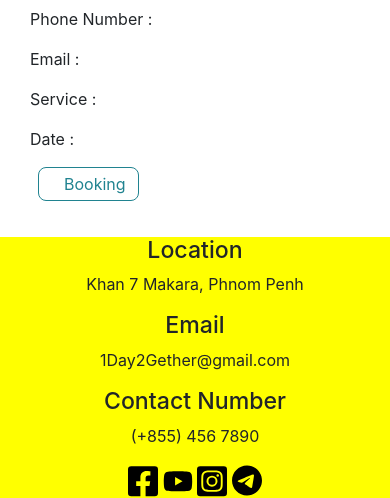
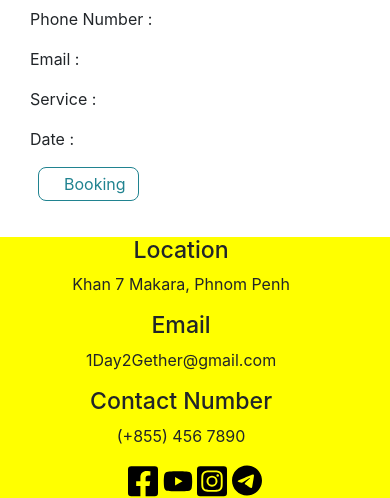
Before and after one commit to Chanden220/final, a Django app: page /onedaytwogether/Destination/ in a window 390 px wide. Shown: the part 668-1166 px from the top of the page. Run offline with Django 4.2, Linux system fonts and the light colour scheme; some libraries are stand-ins or nearby versions.

Commit message:
Update header.html

```diff
--- a/final/templates/header.html
+++ b/final/templates/header.html
@@ -21,12 +21,20 @@
         width: 100%;
     }
 
+
+
     td {
         width: 33.33%;
     }
 
     .footer {
         width: 100%;
+    }
+
+    @media (max-width: 738px) {
+        .footer {
+            width: 103%;
+        }
     }
 </style>
 
@@ -193,7 +201,7 @@
         </style>
         <!--footer-->
         <div class="footer bg-yellow" style="background-color: yellow;width: 100%;">
-            <div class="row">
+            <div class="row" style="width: 99%;">
                 <div class="col-md-4" align="center">
                     <h3 class="font-size-lg">Location</h3>
                     <p class="font-size-md">Khan 7 Makara, Phnom Penh</p>
```
